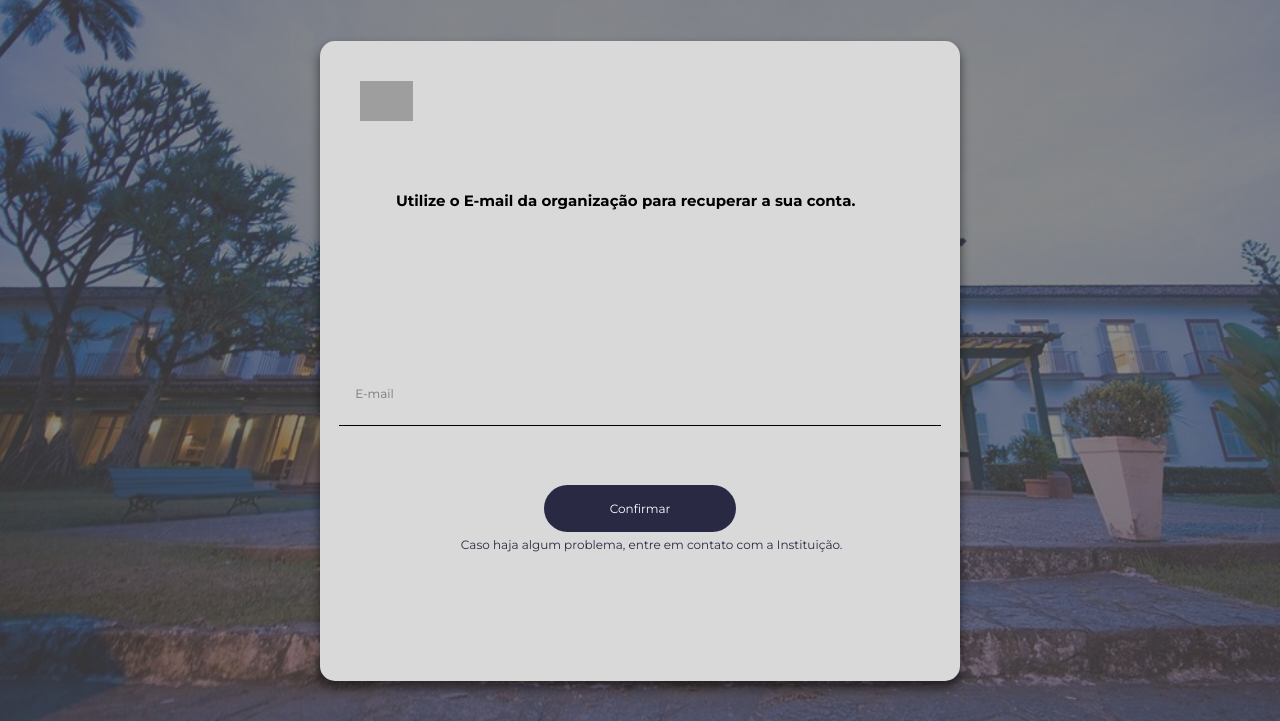
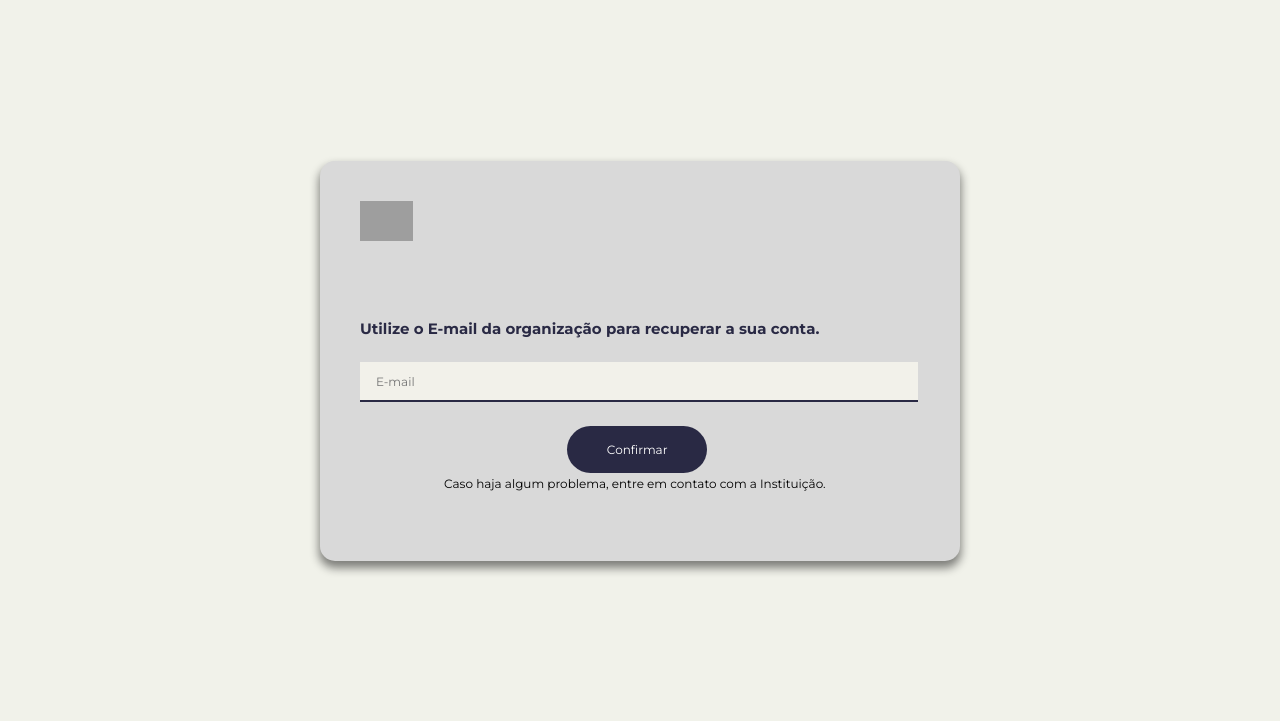
Before and after one commit to raphael0627f/MVCInternSpace, a PHP site: page /html/esq-a-senha.html in a window 1280 px wide. Shown: the part 79-800 px from the top of the page. Run offline with PHP 8.4, Linux system fonts and the light colour scheme; grey boxes are pictures that could not be loaded.

Commit message:
Atualizei um pouco do CSS

```diff
--- /dev/null
+++ b/frontend/entrada.css
@@ -0,0 +1,24 @@
+@font-face { /* Adicionando a fonte Montserrat */
+    font-family: Montserrat;
+    src: url(../fontes/Montserrat-VariableFont_wght.ttf);
+
+}
+
+
+* {
+
+    font-family: 'Montserrat';
+
+}
+
+html {
+    height: 100%;
+}
+
+body {
+    /* adicionando imagem de fundo */
+    margin: 0;
+
+    background-color: #f1f2ea;
+
+}
--- a/frontend/esq-senha.css
+++ b/frontend/esq-senha.css
@@ -1,35 +1,3 @@
-@font-face { /* Adicionando a fonte Montserrat */
-    font-family: Montserrat;
-    src: url("../fontes/Montserrat-VariableFont_wght.ttf");
-
-}
-
-
-* {
-
-    font-family: 'Montserrat';
-
-}
-
-html {
-    height: 100%;
-}
-
-body {
-    /* adicionando imagem de fundo */
-    margin: 0;
-
-    background-image: linear-gradient(to bottom, transparent 0%, #504f4faa 0%), url("../assets/HotelBelaVista.jpg");
-
-    background-size: cover;
-
-    background-repeat: no-repeat;
-
-}
-
-
-
-
 #overlay {
     background-color: rgba(95, 95, 95, 0.5);
     width: 100%;
@@ -47,50 +15,53 @@ body {
     left: 50%;
     transform: translate(-50%, -50%);
     width: 80vh;
-    height: 80vh;
+    height: 50vh;
     padding: 5vh;
     border-radius: 15px;
 
 }
 
 #input-e-mail {
-    width: 89%;
-    height: 5%;
-    left: 3%;
-    position: fixed;
-    border:0;
-    border-bottom: 1px solid #000;
-
-    display:inline-block;
-    margin-top: 35vh;
-    background-color: transparent;
+    height: 2%;
+    width: 94%;
+    position: relative;
+    border: 0;
+    border-bottom: 2px solid #292944;
+    display: inline-block;
+    margin-bottom: 3vh;
+    background-color: #F2F1EA;
     padding: 2vh;
     outline: none;
+    font-size: 1.5vh;
+    transition: 0.3s
+}
 
+#input-e-mail:focus, #input-e-mail:hover{
+    border-bottom: 2px solid #00b6ca;
+}
 
-    font-size: 1.5vh;
-}
 #input-e-mail::placeholder{
     border-color: blue;
 }
 
 button, #confirmar {
-    position: absolute;
-    left: 35%;
+    position: relative;
 
     background-color: rgba(41, 41, 68, 1);
     border-radius: 100px;
-    margin-top: 45vh;
     border: none;
     padding: 2vh;
-    width: 30%;
+    width: 25%;
+    left: 37%;
     color: white;
     font-size: 1.5vh;
+
+    transition: 0.2s;
 }
 
 #confirmar:hover {
 
-    background-color: #292944;
+    background-color: #6279b8;
     color: white;
     cursor: pointer;
 }
@@ -119,31 +90,27 @@ header img {
 }
 
 
-a {
+
+#campo-01{
+
     color: #292944;
-}
-#campo-01{
-    position: absolute;
-    padding: 1.5vh;
-    left: 10%;
-    top:20%;
+    position: relative;
+    margin-bottom: 3vh;
     font-size: 15px;
 
 }
+
 #logo-campo{
 
     height: 5vh;
-    margin: 0;
+    margin-bottom: 8vh;
 
 }
 
 a,#contato{
-    text-decoration: none;
+    position: relative;
+    left: 15%;
     font-size: 1.5vh;
-    position:absolute;
-    margin-top: 6vh;
-    left: 22%;
-    top: 70%;
 }
 
 #contato:hover{
--- a/html/agenda.html
+++ b/html/agenda.html
@@ -6,6 +6,7 @@
     <meta http-equiv="X-UA-Compatible" content="IE=edge">
     <meta name="viewport" content="width=device-width, initial-scale=1.0">
     <link href="../frontend/agenda.css" rel="stylesheet">
+    <link href="../frontend/entrada.css" rel="stylesheet"> <!-- CSS geral -->
     <link rel="icon" type="image/x-icon" href="../assets/csn-icon.png">
     <title>Agenda</title>
 
--- a/html/esq-a-senha.html
+++ b/html/esq-a-senha.html
@@ -6,6 +6,7 @@
     <meta http-equiv="X-UA-Compatible" content="IE=edge">
     <meta name="viewport" content="width=device-width, initial-scale=1.0">
     <link href="../frontend/esq-senha.css" rel="stylesheet">
+    <link href="../frontend/entrada.css" rel="stylesheet"> <!-- CSS geral -->
     <link rel="icon" type="image/x-icon" href="../assets/csn-icon.png">
     <title>Esqueceu a Senha?</title>
 
@@ -21,13 +22,16 @@
 
     <form action="#" method="post">
         <div id="cartao">
+
             <img id="logo-campo" src="https://fundacaocsn.org.br/wp-content/uploads/2021/09/logo-fundacao-csn.svg" alt="Não foi possivel carregar a imagem.">
+
             <h1 id="campo-01">Utilize o E-mail da organização para recuperar a sua conta.</h1>
 
-            <input name="email" id="input-e-mail" type="email" placeholder="E-mail" required>
-            <br>
-            <input type="submit" name="confirmar" id="confirmar" value="Confirmar">
-            <br ><a id="contato">Caso haja algum problema, entre em contato com a Instituição.</a><br>
+            <input name="email" id="input-e-mail" type="email" placeholder="E-mail" required><br>
+
+            <input type="submit" name="confirmar" id="confirmar" value="Confirmar"><br>
+
+            <a id="contato">Caso haja algum problema, entre em contato com a Instituição.</a><br>
 
 
         </div>
--- a/html/login.html
+++ b/html/login.html
@@ -6,6 +6,8 @@
     <meta http-equiv="X-UA-Compatible" content="IE=edge">
     <meta name="viewport" content="width=device-width, initial-scale=1.0">
     <link href="../frontend/login.css" rel="stylesheet">
+    <link href="../frontend/entrada.css" rel="stylesheet"> <!-- CSS geral -->
+
     <link rel="icon" type="image/x-icon" href="../assets/csn-icon.png">
     <title>login</title>
 
--- a/html/redeSocial.html
+++ b/html/redeSocial.html
@@ -6,6 +6,7 @@
     <meta http-equiv="X-UA-Compatible" content="IE=edge">
     <meta name="viewport" content="width=device-width, initial-scale=1.0">
     <link href="../frontend/redeSocial.css" rel="stylesheet">
+    <link href="../frontend/entrada.css" rel="stylesheet"> <!-- CSS geral -->
     <link rel="icon" type="image/x-icon" href="../assets/csn-icon.png">
     <title></title>
 
```
Also changed, not shown: frontend/agenda.css (+5 -25 lines), frontend/login.css (+0 -28 lines), frontend/redeSocial.css (+0 -24 lines).
